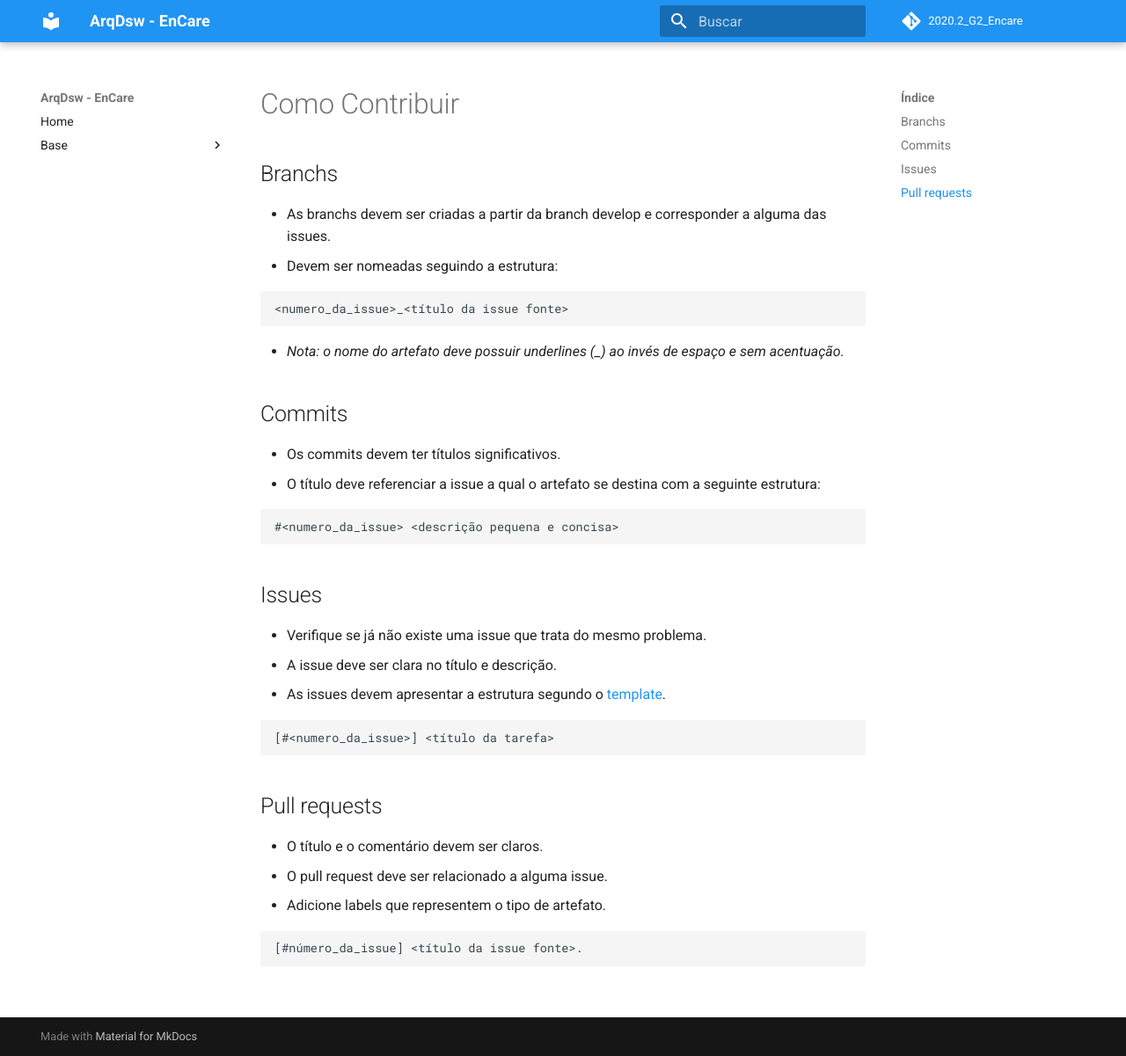
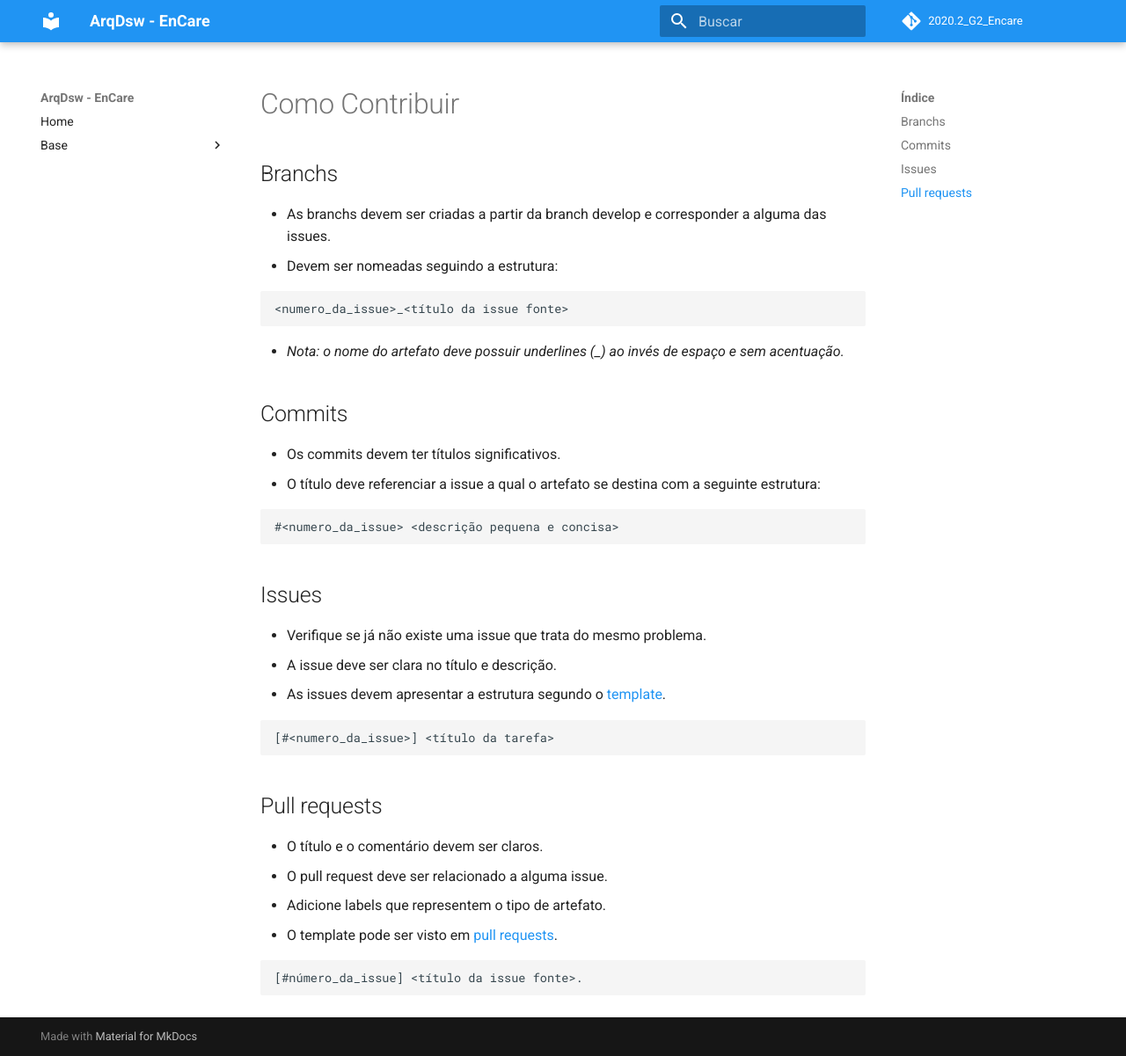
Before and after one commit to UnBArqDsw2020-2/2020.2_G2_Encare, an MkDocs documentation site: the page built from docs/Base/iniciativas_extras/CONTRIBUTING.md, in a window 1280 px wide and 1201 px high. Shown: the whole window at 88% size. Built offline with MkDocs 1.6.1 and Material for MkDocs 9.7.7, drawn with Linux system fonts in a browser that asks for light colours; comment, search, counter and statistics services are not loaded.

Commit message:
Adicionando link do template de pull requests

````diff
--- a/docs/Base/iniciativas_extras/CONTRIBUTING.md
+++ b/docs/Base/iniciativas_extras/CONTRIBUTING.md
@@ -35,6 +35,7 @@
 * O título e o comentário devem ser claros.
 * O pull request deve ser relacionado a alguma issue.
 * Adicione labels que representem o tipo de artefato.
+* O template pode ser visto em [pull requests](pull_requests.md).
 
 ```
 [#número_da_issue] <título da issue fonte>.
````
